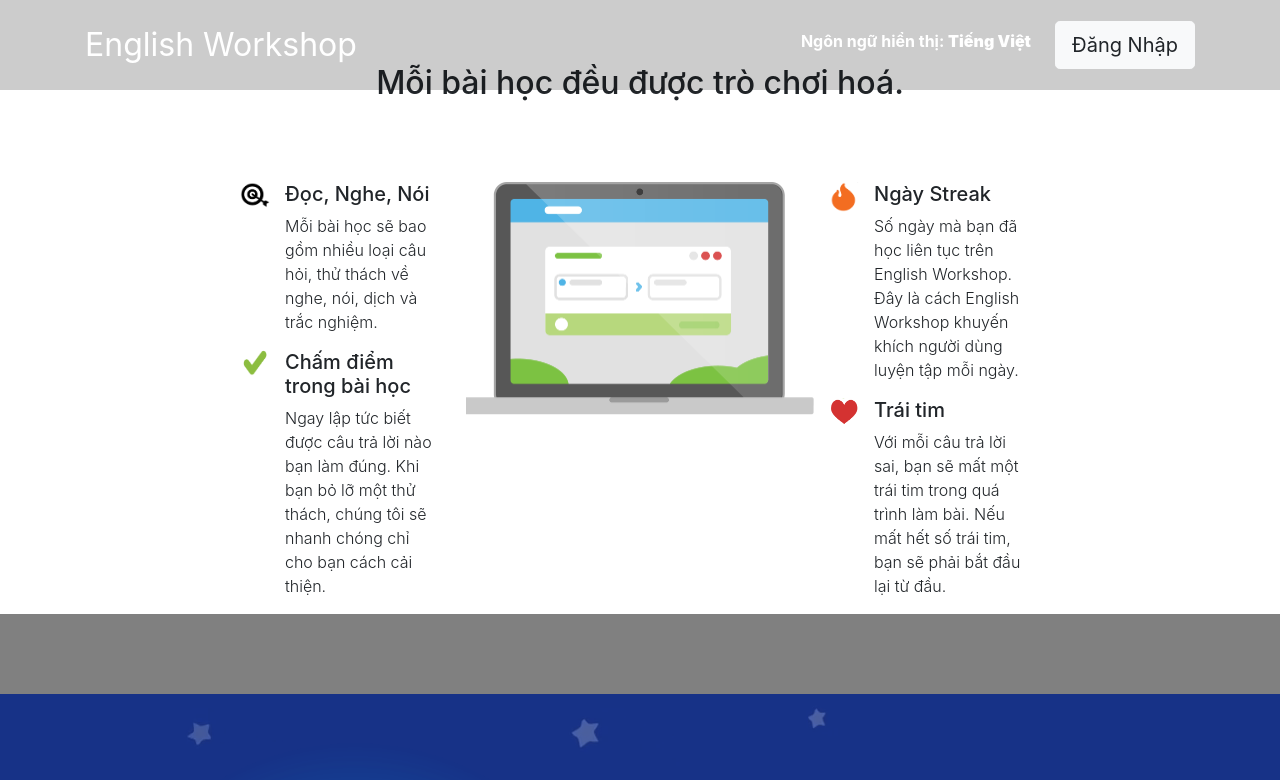
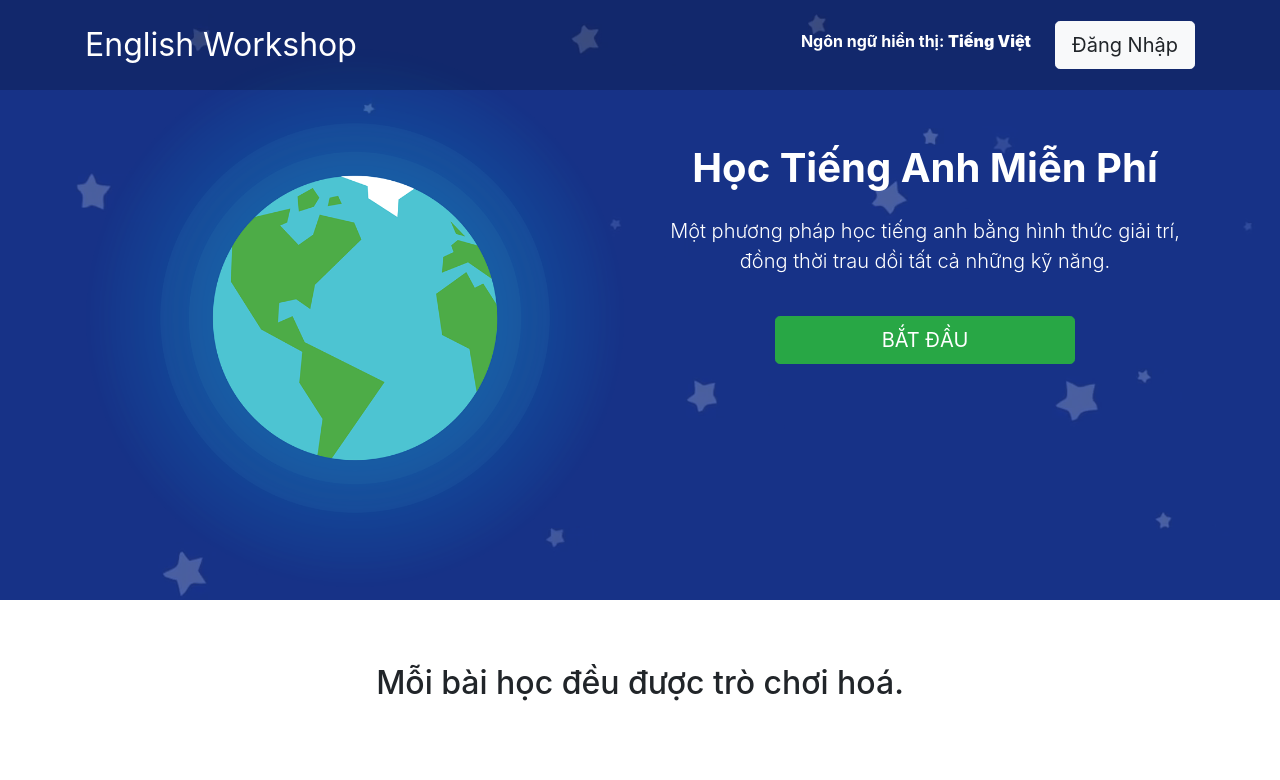
Before and after one commit to tligodsp/english-workshop, an Angular app: page / in a window 1280 px wide. Shown: the top 780 px of the page. Built offline with nearby package versions, Linux system fonts and the light colour scheme.

Commit message:
Minor fix

```diff
--- a/src/app/app.component.html
+++ b/src/app/app.component.html
@@ -1,43 +1,3 @@
-<div class="container-fluid" style="background-color: white; padding: 1rem 15rem 0">
-  <h2 style="text-align: center; margin: 3rem">Mỗi bài học đều được trò chơi hoá.</h2>
-  <div class="row" style="margin: 5rem 0">
-    <div class="col">
-      <div class="row">
-        <img src="../assets/images/readlistenspeak.png" style="width: 30px; height: 26px">
-        <div class="col">
-          <h5>Đọc, Nghe, Nói</h5>
-          <p class="lead" style="font-size: 1rem">Mỗi bài học sẽ bao gồm nhiều loại câu hỏi, thử thách về nghe, nói, dịch và trắc nghiệm.</p>
-        </div>
-      </div>
-      <div class="row">
-          <img src="../assets/images/grade.png" style="width: 30px; height: 26px">
-          <div class="col">
-            <h5>Chấm điểm trong bài học</h5>
-            <p class="lead" style="font-size: 1rem">Ngay lập tức biết được câu trả lời nào bạn làm đúng. Khi bạn bỏ lỡ một thử thách, chúng tôi sẽ nhanh chóng chỉ cho bạn cách cải thiện.</p>
-          </div>
-        </div>
-    </div>
-    <div class="col">
-      <img src="../assets/images/ewscreen.png" style="width: 348px; height: 233px">
-    </div>
-    <div class="col">
-      <div class="row">
-        <img src="../assets/images/streak.png" style="width: 30px; height: 30px">
-        <div class="col">
-          <h5>Ngày Streak</h5>
-          <p class="lead" style="font-size: 1rem">Số ngày mà bạn đã học liên tục trên English Workshop. Đây là cách English Workshop khuyến khích người dùng luyện tập mỗi ngày.</p>
-        </div>
-      </div>
-      <div class="row">
-        <img src="../assets/images/life.png" style="width: 30px; height: 30px">
-        <div class="col">
-          <h5>Trái tim</h5>
-          <p class="lead" style="font-size: 1rem">Với mỗi câu trả lời sai, bạn sẽ mất một trái tim trong quá trình làm bài. Nếu mất hết số trái tim, bạn sẽ phải bắt đầu lại từ đầu.</p>
-        </div>
-      </div>
-    </div>
-  </div>
-</div>
 <!--The content below is only a placeholder and can be replaced.-->
 <nav class="navbar navbar-expand-lg navbar-dark fixed-top py-3 opacity">
   <div class="container">
```
